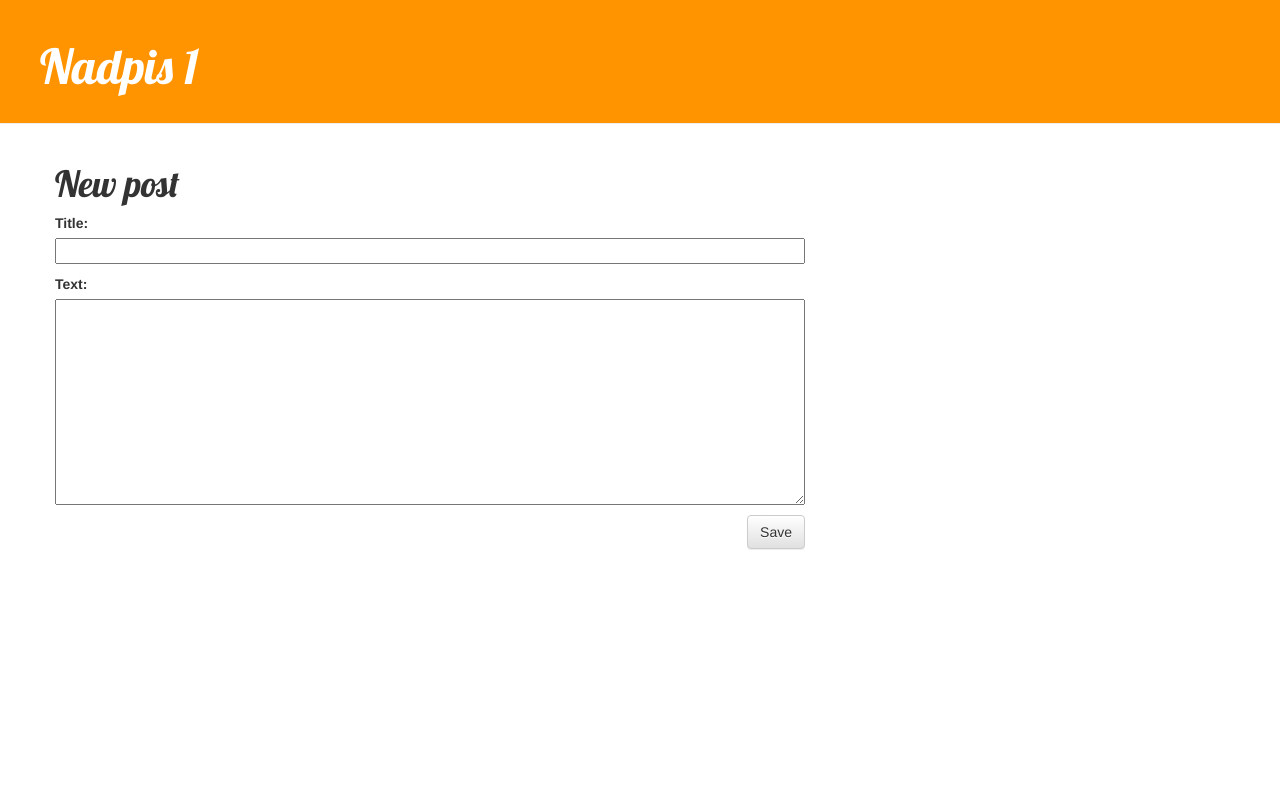
After one commit to Barbara97/my-first-blog, a Django app: page /post/new in a window 1280 px wide. The commit adds this page. Run offline with Django 3.2, Linux system fonts and the light colour scheme; some libraries are stand-ins or nearby versions.

Commit message:
pridat prispevok

```diff
--- /dev/null
+++ b/blog/forms.py
@@ -0,0 +1,7 @@
+from django import forms
+from .models import Post
+
+class PostForm(forms.ModelForm):
+    class Meta:
+        model = Post
+        fields = ('title', 'text',)
--- /dev/null
+++ b/blog/static/css/style.css
@@ -0,0 +1,47 @@
+.page-header {
+         background-color: #ff9400;
+         margin-top: 0;
+         padding: 20px 20px 20px 40px;
+    }
+
+    .page-header h1, .page-header h1 a, .page-header h1 a:visited, .page-header h1 a:active {
+         color: #ffffff;
+         font-size: 36pt;
+         text-decoration: none;
+    }
+
+    .content {
+         margin-left: 40px;
+    }
+
+    h1, h2, h3, h4 {
+         font-family: 'Lobster', cursive;
+    }
+
+     .date {
+         float: right;
+         color: #828282;
+    }
+
+    .save {
+         float: right;
+    }
+
+     .post-form textarea, .post-form input {
+         width: 100%;
+    }
+
+     .top-menu, .top-menu:hover, .top-menu:visited {
+         color: #ffffff;
+         float: right;
+         font-size: 26pt;
+         margin-right: 20px;
+    }
+
+     .post {
+         margin-bottom: 70px;
+    }
+
+     .post h1 a, .post h1 a:visited {
+         color: #000000;
+    }
--- /dev/null
+++ b/blog/templates/blog/base.html
@@ -0,0 +1,25 @@
+{% load staticfiles %}
+<html>
+  <head>
+    <link rel="stylesheet" href="//maxcdn.bootstrapcdn.com/bootstrap/3.2.0/css/bootstrap.min.css">
+    <link rel="stylesheet" href="//maxcdn.bootstrapcdn.com/bootstrap/3.2.0/css/bootstrap-theme.min.css">
+    <link rel="stylesheet" href="{% static 'css/style.css' %}">
+    <link href="http://fonts.googleapis.com/css?family=Lobster&subset=latin,latin-ext" rel="stylesheet" type="text/css">
+
+    <title>Babu's blog</title>
+  </head>
+  <body>
+    <div class='page-header'>
+
+    <h1><a href="http://barbara97.pythonanywhere.com/">Nadpis 1</a></h1>
+    </div>
+ <div class="content container">
+         <div class="row">
+             <div class="col-md-8">
+                 {% block content %}
+                 {% endblock %}
+                </div>
+            </div>
+        </div>
+    </body>
+</html>
--- /dev/null
+++ b/blog/templates/blog/post_edit.html
@@ -0,0 +1,8 @@
+{% extends 'blog/base.html' %}
+{% block content %}
+    <h1>New post</h1>
+         <form method="POST" class="post-form">{% csrf_token %}
+             {{ form.as_p }}
+             <button type="submit" class="save btn btn-default">Save</button>
+         </form>
+{% endblock content %}
--- a/blog/views.py
+++ b/blog/views.py
@@ -1,5 +1,25 @@
-from django.shortcuts import render
+from django.shortcuts import render, get_object_or_404
 from .models import Post
+from .forms import PostForm
+from django.utils import timezone
+from django.shortcuts import redirect
+
 def post_list(request):
     posts = Post.objects.all()
     return render(request, 'blog/post_list.html', {'posts': posts})
+def post_detail(request, pk):
+    post = get_object_or_404(Post, pk=pk)
+    return render(request, 'blog/post_detail.html', {'post': post})
+
+def post_new(request):
+    if request.method == "POST":
+        form = PostForm(request.POST)
+        if form.is_valid():
+            post = form.save(commit=False)
+            post.autor = request.user
+            post.published_date = timezone.now()
+            post.save()
+        return redirect('blog.views.post_detail', pk=post.pk)
+    else:
+        form = PostForm()
+    return render(request, 'blog/post_edit.html', {'form': form})
--- a/mysite/urls.py
+++ b/mysite/urls.py
@@ -19,4 +19,6 @@ from blog import views
 urlpatterns = [
     url(r'^admin/', admin.site.urls),
     url(r'^$', views.post_list),
+    url(r'^post/(?P<pk>[0-9]+)$', views.post_detail, name='post_detail'),
+    url(r'^post/new$', views.post_new, name='post_new'),
 ]
```
Also changed, not shown: blog/templates/blog/post_detail.html (renamed from mysite/wsgi.py, +10 -16 lines).
